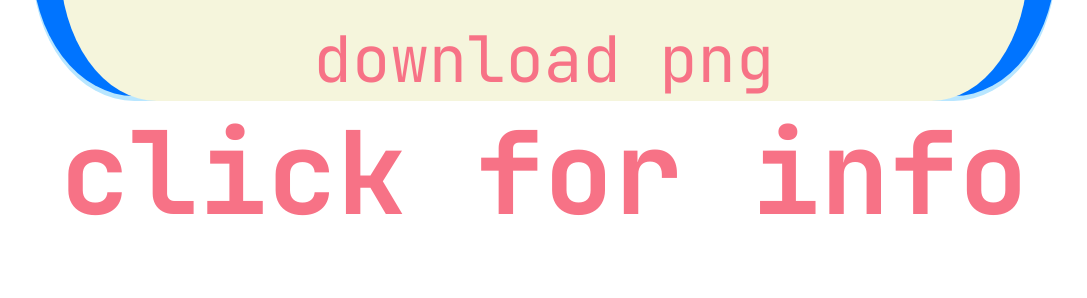
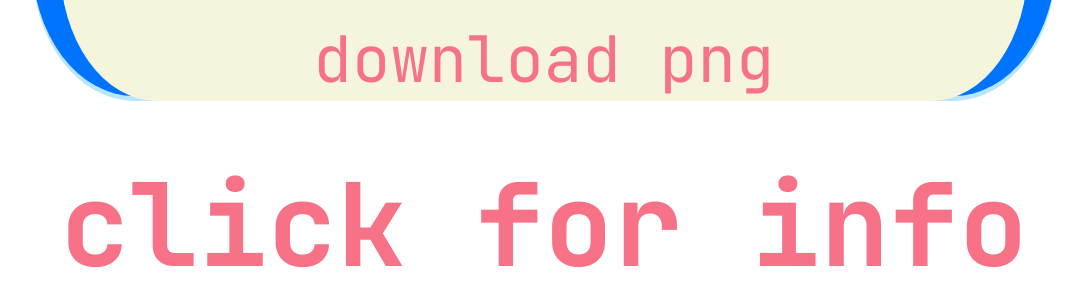
Before and after one commit to agod1373/sieapi, a plain HTML site: page index.html in a window 1280 px wide. Shown: the part 1279-1577 px from the top of the page, without its empty margins (96-1183 px from the left). Before the commit the page ends 1528 px from the top, so only its background shows below. Drawn offline with Linux system fonts and the light colour scheme.

Commit message:
updated ganesha margin

```diff
--- a/css/index.css
+++ b/css/index.css
@@ -204,7 +204,7 @@ body {
   z-index: 10;
 }
 #ganesha h1 {
-  margin-top: 0%;
+  margin-top: 5%;
   font-size: 9vw;
 }
 #ganesha-info {
```
